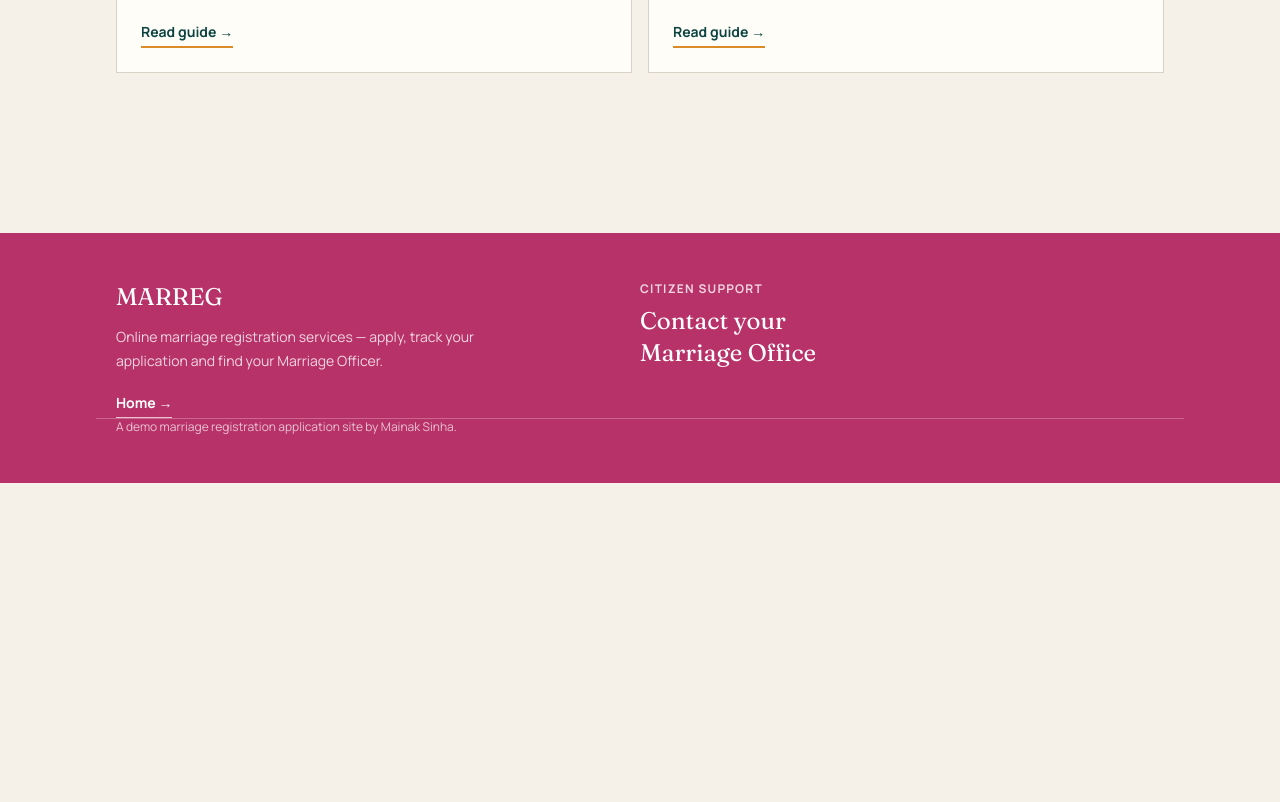
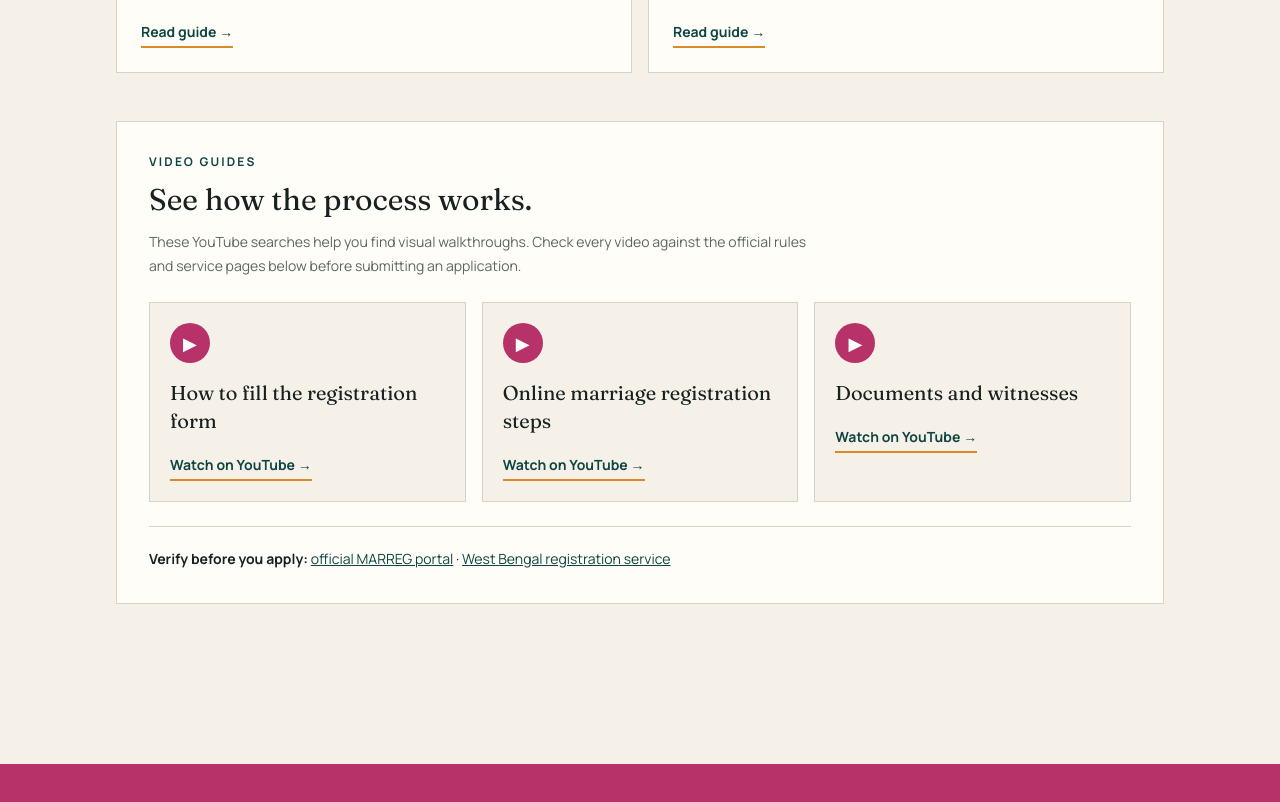
Before and after one commit to adyourventure-mainak/marreg, a Next.js app: page /en/help in a window 1280 px wide. Shown: the part 720-1522 px from the top of the page. Before the commit the page ends 1203 px from the top, so only its background shows below. Built offline with nearby package versions, Linux system fonts and the light colour scheme; no server answers.

Commit message:
Add marriage registration video guides

```diff
--- a/app/[locale]/help/page.tsx
+++ b/app/[locale]/help/page.tsx
@@ -1,6 +1,7 @@
 import Link from "next/link";
 import { getTranslations } from "next-intl/server";
 import { Page } from "../../../components/Shell";
+import { VideoGuides } from "../../../components/VideoGuides";
 
 export default async function Help({ params }: { params: Promise<{ locale: string }> }) {
   const { locale } = await params;
@@ -26,6 +27,7 @@ export default async function Help({ params }: { params: Promise<{ locale: strin
           </Link>
         ))}
       </div>
+      <VideoGuides />
     </Page>
   );
 }
--- /dev/null
+++ b/components/VideoGuides.tsx
@@ -0,0 +1,32 @@
+const VIDEOS = [
+  { title: "How to fill the registration form", query: "West Bengal marriage registration form fill up" },
+  { title: "Online marriage registration steps", query: "West Bengal marriage registration online procedure" },
+  { title: "Documents and witnesses", query: "West Bengal marriage registration documents witnesses" },
+] as const;
+
+export function VideoGuides() {
+  return (
+    <section className="mt-12 border border-rule bg-surface p-6 md:p-8">
+      <p className="text-xs font-bold uppercase tracking-[.18em] text-teal">Video guides</p>
+      <h2 className="mt-3 text-3xl">See how the process works.</h2>
+      <p className="mt-3 max-w-2xl text-sm leading-6 text-[var(--muted)]">
+        These YouTube searches help you find visual walkthroughs. Check every video against the official rules and service pages below before submitting an application.
+      </p>
+      <div className="mt-6 grid gap-4 md:grid-cols-3">
+        {VIDEOS.map((video) => (
+          <a key={video.query} href={`https://www.youtube.com/results?search_query=${encodeURIComponent(video.query)}`} target="_blank" rel="noreferrer" className="focus border border-rule bg-paper p-5 transition hover:border-teal">
+            <span className="flex h-10 w-10 items-center justify-center rounded-full bg-marreg-pink text-lg text-white">▶</span>
+            <h3 className="mt-4 text-xl">{video.title}</h3>
+            <span className="mt-5 inline-block border-b-2 border-saffron pb-1 text-sm font-bold text-teal">Watch on YouTube →</span>
+          </a>
+        ))}
+      </div>
+      <div className="mt-6 border-t border-rule pt-5 text-sm leading-6">
+        <strong>Verify before you apply:</strong>{" "}
+        <a className="focus text-teal underline" href="https://rgmwb.gov.in/MARREG_Portal/MARREG_Home.aspx" target="_blank" rel="noreferrer">official MARREG portal</a>
+        {" · "}
+        <a className="focus text-teal underline" href="https://wbregistration.gov.in/marriage_regs.aspx" target="_blank" rel="noreferrer">West Bengal registration service</a>
+      </div>
+    </section>
+  );
+}
```
